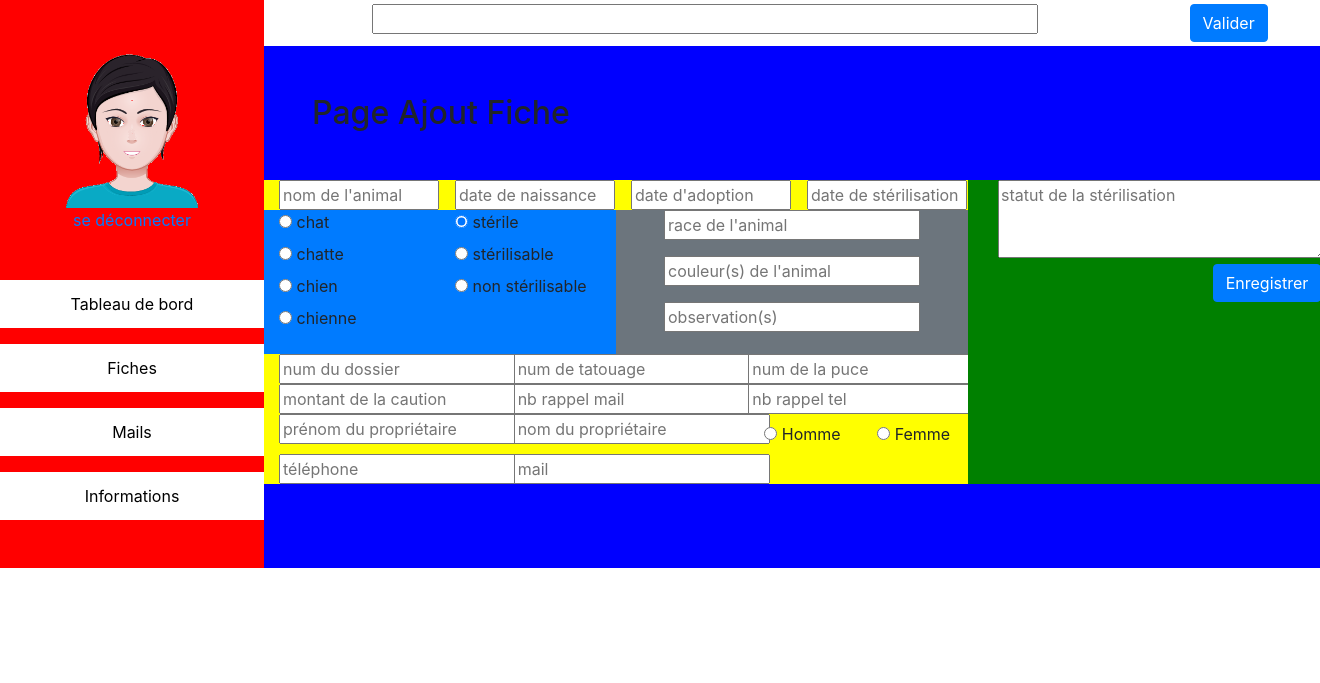
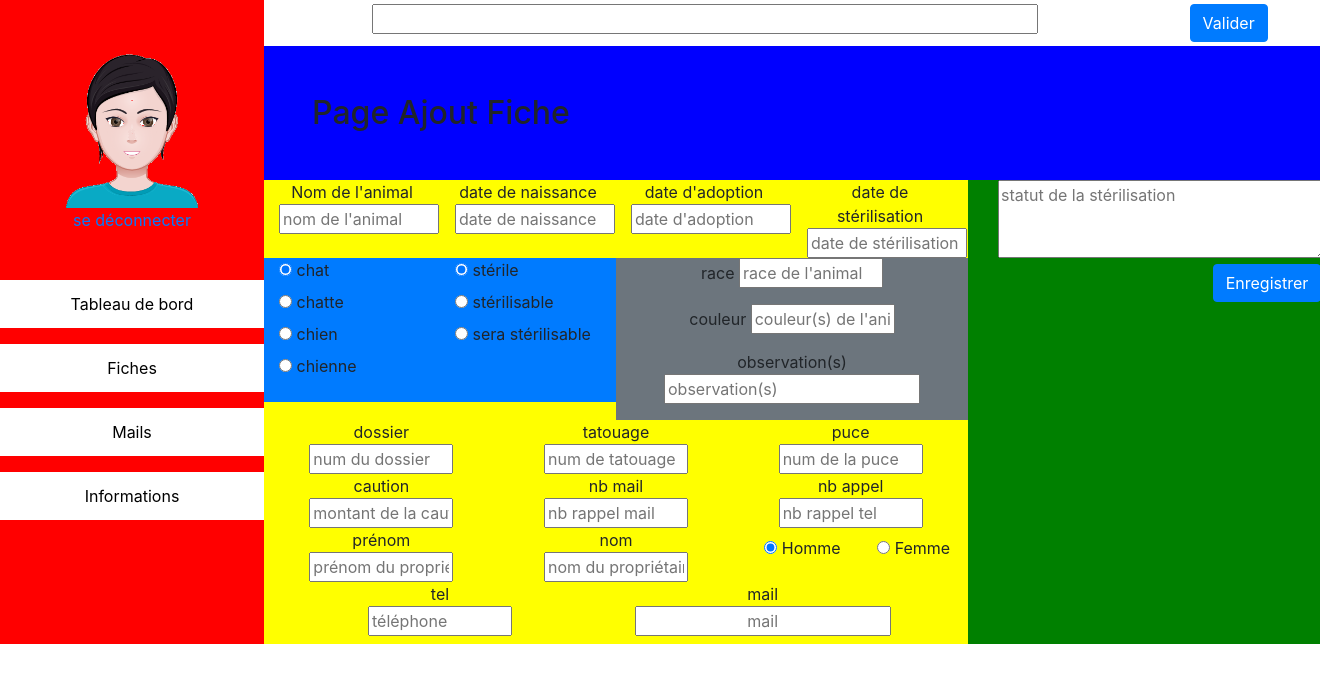
Before and after one commit to blingstand/projet13, a Django app: page /spa/sheet/add in a window 1320 px wide. Shown: the top 683 px of the page. Run offline with Django 3.2, Linux system fonts and the light colour scheme; some libraries are stand-ins or nearby versions.

Commit message:
us3 : I can modify a sheet (display sheet shows a blank with datas from db)

```diff
--- a/core/static/css/change.css
+++ b/core/static/css/change.css
@@ -130,3 +130,6 @@
 	}
 	.lst-none{
 		list-style-type: none;}
+
+	.input-reduced{
+		width: 9rem;}
--- a/sheet/form.py
+++ b/sheet/form.py
@@ -9,8 +9,8 @@ from .models import *
 
 CHOICES = (
     ("1", "chat"),("2", "chatte"), ("3", "chien"), ("4", "chienne"))
-CHOICE_STERIL = (1,"stérile"), (2,"stérilisable"), (3,"non stérilisable")
-
+CHOICE_STERIL = (1,"stérile"), (2,"stérilisable"), (3,"sera stérilisable")
+CHOICE_SEX = (('H',"Homme"), ('F',"Femme"))
 class PersonalErrorMsg(Exception):
     def __init__(self, m):
         self.message = m
@@ -21,40 +21,44 @@ class DateInput(forms.DateInput):
     input_type = 'date'
 class SheetForm(forms.Form):
     """form to add a new sheet """
-    caution = forms.CharField(required=True, max_length=30,
-        widget=forms.TextInput(attrs={
+    caution = forms.CharField(required=True, max_length=30, label='caution',
+        widget=forms.TextInput(attrs={ 'class' : 'input-reduced',
             'title' : 'montant de la caution',
             'placeholder' : "montant de la caution"}))
-    chip = forms.CharField(required=False,
-        widget=forms.TextInput(attrs={ 'title' : 'num de la puce',
+    chip = forms.CharField(required=False,  label='puce',
+        widget=forms.TextInput(attrs={ 'class' : 'input-reduced', 'title' : 'num de la puce',
             'placeholder' : "num de la puce"}))
-    date_of_adoption = forms.DateField(required=True,
+    date_of_adoption = forms.DateField(required=True, label="date d'adoption",
         widget=forms.TextInput(attrs={
             'placeholder' : "date d'adoption ",
              "class":"w-10rem",
              'title':"date d'adoption (jj/mm/aaa)"}))
-    date_of_birth = forms.DateField(required=True,
+    date_of_birth = forms.DateField(required=True, label="date de naissance",
         widget=forms.TextInput(attrs={
             'placeholder' : "date de naissance ",
              "class":"w-10rem",
              'title':"date de naissance (jj/mm/aaa)"}))
-    date_of_neuter = forms.DateField(required=False,
+    date_of_neuter = forms.DateField(required=False, label="date de stérilisation",
         widget=forms.TextInput(attrs={
-            'title' : "date de stérilisation",
             'placeholder' : "date de stérilisation ",
              "class":"w-10rem",
              'title':"date de stérilisation (jj/mm/aaa)"}))
-    file = forms.CharField(required=False,
-        widget=forms.TextInput(attrs={ 'title' : "num du dossier",
+    futur_date_of_neuter = forms.DateField(required=False,
+        widget=forms.TextInput(attrs={
+            'placeholder' : " à partir du :  ",
+            "class":"w-10rem",
+            'title':"stérilisable à partir du (jj/mm/aaa)"}))
+    file = forms.CharField(required=False, label='dossier',
+        widget=forms.TextInput(attrs={'class' : 'input-reduced',  'title' : "num du dossier",
             'placeholder' : "num du dossier"}))
-    is_neutered = forms.ChoiceField(label="Stérile ? ", required=True,
-        widget=forms.RadioSelect(attrs={"class" : "lst-none pl-0"}),
+    is_neutered = forms.ChoiceField(required=True,
+        widget=forms.RadioSelect(attrs={"class" : "lst-none pl-0 mb-0"}),
         choices=(CHOICE_STERIL))
-    mail = forms.EmailField(required=True, max_length=30,
-        widget=forms.TextInput(attrs={ 'title' : 'mail' ,
+    mail = forms.EmailField(required=True, max_length=30, label='mail',
+        widget=forms.TextInput(attrs={'class' : 'text-center', 'title' : 'mail' ,
             'placeholder' : "mail"}))
-    mail_reminder = forms.IntegerField(required=True,
-        widget=forms.NumberInput(attrs={ 'title' : 'nb rappel mail' ,
+    mail_reminder = forms.IntegerField(required=True, label='nb mail',
+        widget=forms.NumberInput(attrs={ 'class' : 'input-reduced', 'title' : 'nb rappel mail' ,
             'placeholder' : "nb rappel mail",'min':0}))
     name = forms.CharField(required=True, label="Nom de l'animal", max_length=30,
         widget=forms.TextInput(attrs={ 'title' : "nom de l'animal",
@@ -62,34 +66,74 @@ class SheetForm(forms.Form):
     status = forms.CharField(required=False, max_length=200,
         widget=forms.Textarea(attrs={ 'title' : "statut de la stérilisation",
             'placeholder' : "statut de la stérilisation", 'cols':30, 'rows':3}))
-
-    owner_name = forms.CharField(required=True, label="Prénom du propriétaire", max_length=30,
-        widget=forms.TextInput(attrs={ 'title' : "propriétaire" ,
+    owner_name = forms.CharField(required=True, label="prénom", max_length=30,
+        widget=forms.TextInput(attrs={ 'class' : 'input-reduced', 'title' : "propriétaire" ,
             'placeholder' : "prénom du propriétaire"}))
-    owner_surname = forms.CharField(required=True, label="Nom du propriétaire", max_length=30,
-        widget=forms.TextInput(attrs={ 'title' : "propriétaire" ,
+    owner_surname = forms.CharField(required=True, label="nom", max_length=30,
+        widget=forms.TextInput(attrs={ 'class' : 'input-reduced', 'title' : "propriétaire" ,
             'placeholder' : "nom du propriétaire"}))
-    owner_sexe = forms.ChoiceField(label="Sexe", required=True,
-        widget=forms.RadioSelect(attrs={'class' : 'li-oneline '}), choices=((1,"Homme"), (2,"Femme")))
-    observation = forms.CharField(required=False, max_length=50,
+    owner_sex = forms.ChoiceField(label="Sexe", required=True,
+        widget=forms.RadioSelect(attrs={'class' : 'li-oneline '}), choices=CHOICE_SEX)
+    observation = forms.CharField(required=False, max_length=50, label='observation(s)',
         widget=forms.TextInput(attrs={ 'title' : "observation(s)",
             'placeholder' : "observation(s)"}))
-    color = forms.CharField(required=True, max_length=30,
-        widget=forms.TextInput(attrs={ 'title' : "couleur(s) de l'animal",
+    color = forms.CharField(required=True, max_length=30, label='couleur',
+        widget=forms.TextInput(attrs={ 'class' : 'input-reduced', 'title' : "couleur(s) de l'animal",
             'placeholder' : "couleur(s) de l'animal"}))
-    race = forms.CharField(required=True, label="Race", max_length=30,
-        widget=forms.TextInput(attrs={ 'title' : "race de l'animal" ,
+    race = forms.CharField(required=True, label="race", max_length=30,
+        widget=forms.TextInput(attrs={ 'class' : 'input-reduced', 'title' : "race de l'animal" ,
             'placeholder' : "race de l'animal"}))
     species = forms.ChoiceField(widget=forms.RadioSelect(attrs={"class" : "lst-none pl-0"}), choices=CHOICES)
-    tatoo = forms.CharField(required=False,
-        widget=forms.TextInput(attrs={ 'title' : "num de tatouage" ,
+    tatoo = forms.CharField(required=False, label='tatouage',
+        widget=forms.TextInput(attrs={ 'class' : 'input-reduced', 'title' : "num de tatouage" ,
             'placeholder' : "num de tatouage"}))
-    phone = forms.CharField(required=True, max_length=15,
-        widget=forms.TextInput(attrs={ 'title' : "téléphone",
+    phone = forms.CharField(required=True, max_length=15, label='tel',
+        widget=forms.TextInput(attrs={ 'class' : 'input-reduced', 'title' : "téléphone",
             'placeholder' : "téléphone"}))
-    tel_reminder = forms.IntegerField(required=True,
-        widget=forms.NumberInput(attrs={ 'title' : "nb rappel téléphonique",
+    tel_reminder = forms.IntegerField(required=True, label='nb appel',
+        widget=forms.NumberInput(attrs={ 'class' : 'input-reduced', 'title' : "nb rappel téléphonique",
             'placeholder' : "nb rappel tel",'min':0, "values":0}))
+
+
+    def _handle_admin_class(self, dict_values):
+        #create and save admin classe
+        list_admin = dict_values['admin']
+        admin = AdminData(*list_admin)
+        queryset = AdminData.objects.filter(chip=admin.chip,file=admin.file, tatoo=admin.tatoo)
+        same_in_db = len(AdminData.objects.filter(chip=admin.chip,file=admin.file, tatoo=admin.tatoo)) > 0
+        if same_in_db:
+            return False, f"Erreur : ce dossier admin existe déjà dans la base, risque de doublon, procédure annulée !"
+        admin.save()
+        return True, admin
+
+    def _handle_owner_class(self, dict_values):
+        #create and save owner classe
+        #already exists ?
+        list_owner = dict_values['owner']
+        owner_in_db = Owner.objects.filter(owner_name=list_owner[1], owner_surname=list_owner[2])
+        owner = Owner(*list_owner)
+        if len(owner_in_db) > 0:
+            owner.id = owner_in_db[0].id #have to give because auto increment is on for id
+            for elem in ('id','owner_name', 'owner_surname','owner_sex',  'phone', 'mail', 'tel_reminder', 'mail_reminder', 'caution'):
+                if getattr(owner, elem) != getattr(owner_in_db[0], elem):
+                    print('diff')
+                    owner.id == None
+            print('Cet utilisateur existe déjà je récupère sa fiche.')
+            return True, owner
+
+        else:
+            print("Création d'un nouvel utilisateur ...")
+            try:
+                owner.save()
+                print('je retourne :', owner)
+                return True, owner
+            except IntegrityError as ie:
+                if "tel" in str(ie):
+                    return False , "Ce téléphone existe déjà dans la base ! Procédure annulée ..."
+                elif "mail" in str(ie):
+                    return False, "Ce mail existe déjà dans la base ! Procédure annulée ... "
+            except Exception as e:
+                print(e)
 
     def _handle_animal_class(self, dict_values):
         #create and save animal classe
@@ -101,50 +145,19 @@ class SheetForm(forms.Form):
             print(type(same_in_base))
             print(f'comparaison : {same_in_base == animal}')
             print('*'*20)
+            if same_in_base == animal:
+                return False, 'Cet animal existe déjà dans la base de données.'
         animal.save()
-        return animal
-
-    def _handle_admin_class(self, dict_values):
-        #create and save admin classe
-        list_admin = dict_values['admin']
-        admin = AdminData(*list_admin)
-        queryset = AdminData.objects.filter(chip=admin.chip,file=admin.file, tatoo=admin.tatoo)
-        same_in_db = len(AdminData.objects.filter(chip=admin.chip,file=admin.file, tatoo=admin.tatoo)) > 0
-        if same_in_db:
-            return False, (f"Erreur : ce dossier admin existe déjà dans la base, risque de doublon, procédure annulée !")
-        admin.save()
-        return True, admin
-
-    def _handle_owner_class(self, dict_values):
-        #create and save owner classe
-        #already exists ?
-        list_owner = dict_values['owner']
-        owner_in_db = Owner.objects.filter(owner_name=list_owner[1], owner_surname=list_owner[2])
-        if len(owner_in_db) != 0:
-            owner = owner_in_db[0]
-            return owner
-        else:
-            owner = Owner(*list_owner)
-            try:
-                owner.save()
-            except IntegrityError as ie:
-                raise ie
-                if "tel" in str(ie):
-                    PersonalErrorMsg("Ce téléphone existe déjà dans la base ! Procédure annulée ...")
-                elif "mail" in str(ie):
-                    PersonalErrorMsg("Ce mail existe déjà dans la base ! Procédure annulée ... ")
-            except Exception as e:
-                raise e
-            return owner
+        return True, animal
 
     def from_form(self):
-        """ returns values to fill row in tables """
-        animal = ('name', 'date_of_birth', 'race', 'species', 'color', 'date_of_adoption')
-        admin = ('file', 'chip', 'tatoo', 'is_neutered', 'date_of_neuter', 'status')
-        owner = ('owner_name', 'owner_surname','owner_sexe',  'phone', 'mail', 'tel_reminder', 'mail_reminder', 'caution')
+        """ returns dictionary of values to fill rows in tables """
+        animal = ('name', 'date_of_birth', 'race', 'species', 'color', 'date_of_adoption', 'observation')
+        admin = ('file', 'chip', 'tatoo', 'is_neutered', 'date_of_neuter', 'futur_date_of_neuter', 'status')
+        owner = ('owner_name', 'owner_surname','owner_sex',  'phone', 'mail', 'tel_reminder', 'mail_reminder', 'caution')
         dict_values=self.cleaned_data
 
-        # first element have to stay None because it is for id
+        # first element have to stay None because it is for auto-id
         animal = [None] + [dict_values[elem] for elem in animal]
         owner = [None]  + [dict_values[elem] for elem in owner]
         admin = [None]  + [dict_values[elem] for elem in admin]
@@ -160,31 +173,37 @@ class SheetForm(forms.Form):
         """ save the data in database and return """
 
         #transaction : one fails all fail
-        succes, output = self._handle_admin_class(dict_values)
-        if succes:
+        succes1, output = self._handle_admin_class(dict_values)
+        if succes1:
+            admin = output
             print('- données pour admin ok ')
-            admin = output
         else:
             error_msg = output
             return error_msg
-        try:
-            owner = self._handle_owner_class(dict_values)
+        succes2, output = self._handle_owner_class(dict_values)
+        if succes2:
+            owner = output
             print('- données pour owner ok ')
-        except Exception as e:
+        else:
             admin.delete()
-            raise PersonalErrorMsg("Problème avec les données concernant owner, effacement données admin.")
-        try:
-            animal = self._handle_animal_class(dict_values)
+            print("deleted")
+            error_msg = output
+            return error_msg
+        succes3, output = self._handle_animal_class(dict_values)
+        if succes3:
+            animal = output
             animal.admin_data = admin
             animal.owner = owner
+            print('vérification : ad/ow ||',animal.admin_data, animal.owner )
             animal.save()
             print('- données pour animal ok ')
             return 1
-        except Exception as e:
+        else:
             animal.delete()
-            admin.delete()
+            owner.delete()
             print('\t- erreur pour owner, effacement données admin et owner.')
-            raise e
+            error_msg = output
+            return error_msg
 
 
 
--- a/sheet/templates/sheet/add.html
+++ b/sheet/templates/sheet/add.html
@@ -9,42 +9,43 @@
 				<div class="row">
 					<div class="col-8 bg-yellow container">
 						<div class="row">
-							<div class="col-3 text-center">{{form.name}}</div>
-							<div class="col-3 text-center">{{form.date_of_birth}}</div>
-							<div class="col-3 text-center">{{form.date_of_adoption}}</div>
-							<div class="col-3 text-center">{{form.date_of_neuter}}</div>
+							<div class="col-3 text-center">{{form.name.label}} {{form.name}}</div>
+							<div class="col-3 text-center">{{form.date_of_birth.label}}{{form.date_of_birth}}</div>
+							<div class="col-3 text-center">{{form.date_of_adoption.label}}{{form.date_of_adoption}}</div>
+							<div class="col-3 text-center">{{form.date_of_neuter.label}}{{form.date_of_neuter}}</div>
 						</div>
 						<div class="row">
 							<div class="col-6" >
 								<div class="row">
-									<div class="col-6 bg-primary" >{{form.species}}</div>
-									<div class="col-6 bg-primary" >{{form.is_neutered}}</div>
+									<div class="col-6 bg-primary"> {{form.species}}</div>
+									<div class="col-6 bg-primary" id='inputDateZone' > {{form.is_neutered}}</div>
 								</div>
 							</div>
 							<div class="col-6 bg-secondary text-center">
-								<p>{{form.race}}</p>
-								<p>{{form.color}}</p>
-								<p>{{form.observation}}</p>
+								<p>{{form.race.label}} {{form.race}}</p>
+								<p>{{form.color.label}}  {{form.color}}</p>
+								<p>{{form.observation.label}} {{form.observation}}</p>
 							</div>
 						</div>
 						<div class="row">
-							<div class="col-4">{{form.file}}</div>
-							<div class="col-4">{{form.tatoo}}</div>
-							<div class="col-4">{{form.chip}}</div>
+							<div class="col-4 text-center">{{form.file.label}}<br/> {{form.file}}</div>
+							<div class="col-4 text-center">{{form.tatoo.label}}<br/> {{form.tatoo}}</div>
+							<div class="col-4 text-center">{{form.chip.label}}<br/> {{form.chip}}</div>
 						</div>
 						<div class="row">
-							<div class="col-4">{{form.caution}}</div>
-							<div class="col-4">{{form.mail_reminder}}</div>
-							<div class="col-4">{{form.tel_reminder}}</div>
+							<div class="col-4 text-center">{{form.caution.label}}<br/> {{form.caution}}</div>
+							<div class="col-4 text-center">{{form.mail_reminder.label}}<br/> {{form.mail_reminder}}</div>
+							<div class="col-4 text-center">{{form.tel_reminder.label}}<br/> {{form.tel_reminder}}</div>
 						</div>
 						<div class="row">
-							<div class="col-4">{{form.owner_name}}</div>
-							<div class="col-4">{{form.owner_surname}}</div>
-							<div class="col-4">{{form.owner_sexe}}</div>
+							<div class="col-4 text-center">{{form.owner_name.label}}<br/> {{form.owner_name}}</div>
+							<div class="col-4 text-center">{{form.owner_surname.label}}<br/> {{form.owner_surname}}</div>
+							<div class="col-4 text-center">{{form.owner_sex}}</div>
 						</div>
 						<div class="row">
-							<div class="col-4">{{form.phone}}</div>
-							<div class="col-4">{{form.mail}}</div>
+							<div class="col-1"></div>
+							<div class="col-4 text-center">{{form.phone.label}}<br/> {{form.phone}}</div>
+							<div class="col-7 mb-2 text-center">{{form.mail.label}}<br/> {{form.mail}}</div>
 						</div>
 					</div>
 					<div class="col-4 bg-green">
@@ -70,10 +71,23 @@
 	<script type="text/javascript">
 		let is_neutered_button = document.getElementById("id_is_neutered_0")
 		is_neutered_button.checked = true
-		let species0_button = document.getElementById("id_species_0")
-		species0.checked = true
-		let owner_sex_button = document.getElementById("id_owner_sexe")
+		let species0_button = document.getElementById('id_species_0')
+		species0_button.checked = true
+		let owner_sex_button = document.getElementById("id_owner_sex_0")
 		owner_sex_button.checked = true
 
+		function appearNewInput(){
+			//create an input date
+			let divDate = document.createElement("div");
+			divDate.innerHTML = '{{form.futur_date_of_neuter}}'
+			document.getElementById('inputDateZone').appendChild(divDate);
+
+		}
+		document.getElementById("id_is_neutered_2").addEventListener('click', function(e){
+			if(e.target.checked){
+				appearNewInput()
+			}
+
+		})
 	</script>
 	{% endblock  %}
--- a/sheet/templates/sheet/index.html
+++ b/sheet/templates/sheet/index.html
@@ -20,7 +20,7 @@
 					<tr>
 						<td>&nbsp;</td>
 						<td>nom</td>
-						<td>statut animal</td>
+						<td>statut stérilisation</td>
 						<td>espèce</td>
 						<td>race</td>
 						<td>propriétaire</td>
@@ -35,7 +35,7 @@
 						<!-- nom sexe/espece status propriétaire num-dossier num-tatoo num-puce -->
 						<td><input type="checkbox" id='{{sheet.animal_id}}'></td>
 						<td>{{sheet.name}}</a></td>
-						<td>{{sheet.status}}</td>
+						<td>{{sheet.admin_data.is_neutered}}</td>
 						<td>{{sheet.species}}</td>
 						<td>{{sheet.race}}</td>
 						<td>{{sheet.owner}} </td>
--- a/sheet/views.py
+++ b/sheet/views.py
@@ -9,8 +9,11 @@ from django.views import View
 from .models import *
 from .form import *
 from .utils import get_animals_for_template, get_animal_from_given_id
+
 # Create your views here.
+
 class SheetView(View):
+    #the sheet view page
     def get(self, request):
         #get the data from database
         sheets = get_animals_for_template()
@@ -26,12 +29,15 @@ class SheetView(View):
         return render(request, 'sheet/index.html', context)
 
 class AddSheetView(View):
+    #the add sheet page
     def get(self, request):
+        #displays the page
         form = SheetForm()
         context = {'form' : form}
         return render(request, 'sheet/add.html', context)
 
     def post(self, request):
+        #handles the form and the errors
         form = SheetForm(request.POST)
         print("\n\n***")
 
@@ -63,10 +69,11 @@ class AddSheetView(View):
             return render(request, 'sheet/add.html', context)
 
 class AlterSheetView(View):
+    #the sheet alter page
     def get(self, request, given_id):
         form = SheetForm()
         #I need to get the concerned animal corresponding this given_id
         animal = get_animal_from_given_id(given_id)[0]
-        print(animal)
+        print(">>>", animal.race)
         context = {'form' : form, 'animal' : animal}
         return render(request, 'sheet/alter.html', context)
```
Also changed, not shown: sheet/models.py (+10 -8 lines), sheet/templates/sheet/alter.html (+75 -28 lines), sheet/tests.py (+131 -1 lines), sheet/utils.py (+2 -13 lines), sheet/migrations/0012_auto_20200828_0835.py (added), sheet/migrations/0013_auto_20200828_0846.py (added), sheet/migrations/0014_auto_20200828_0850.py (added), sheet/migrations/0015_animal_observation.py (added), spa-conf/db.sqlite3.
